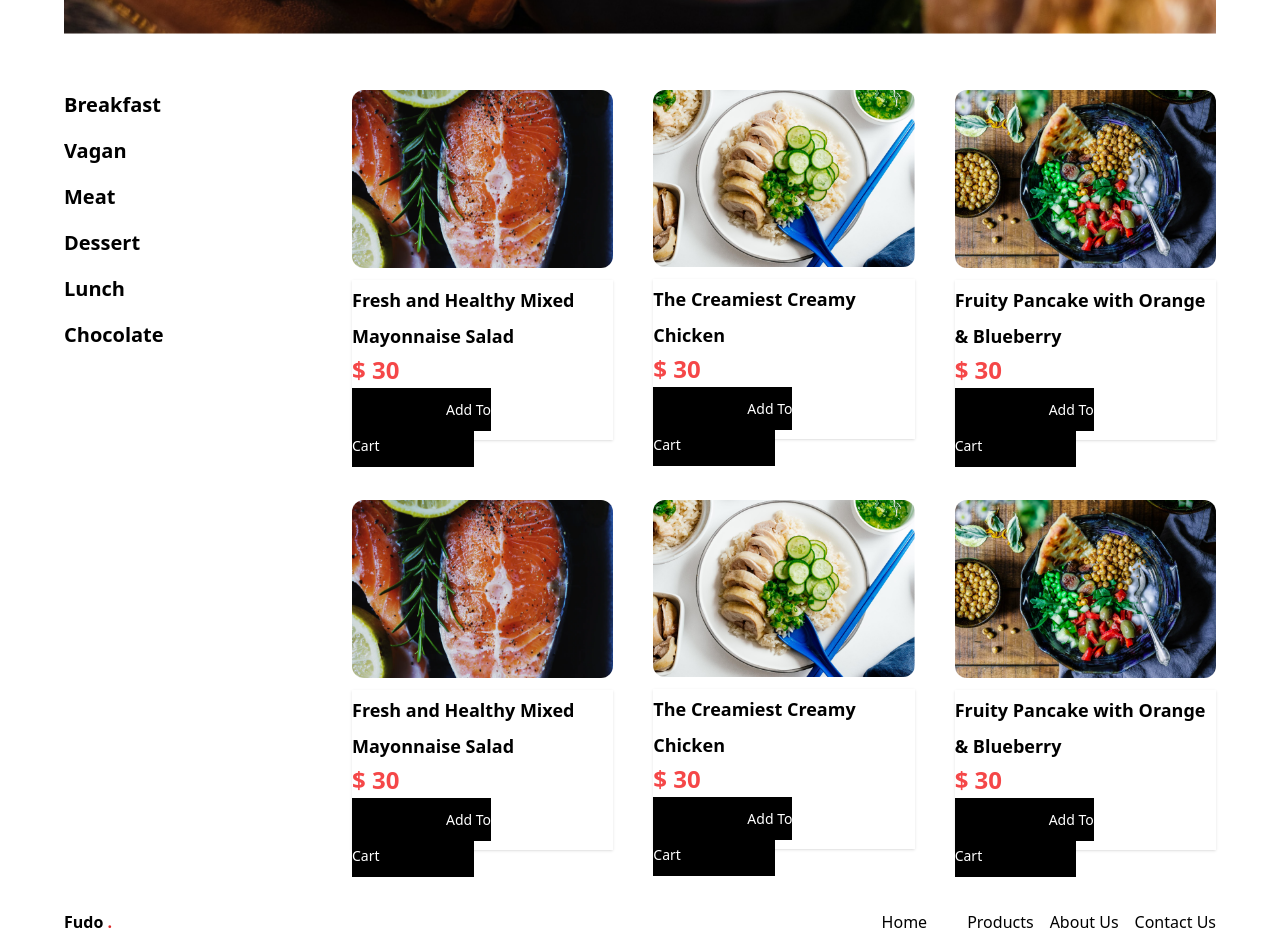
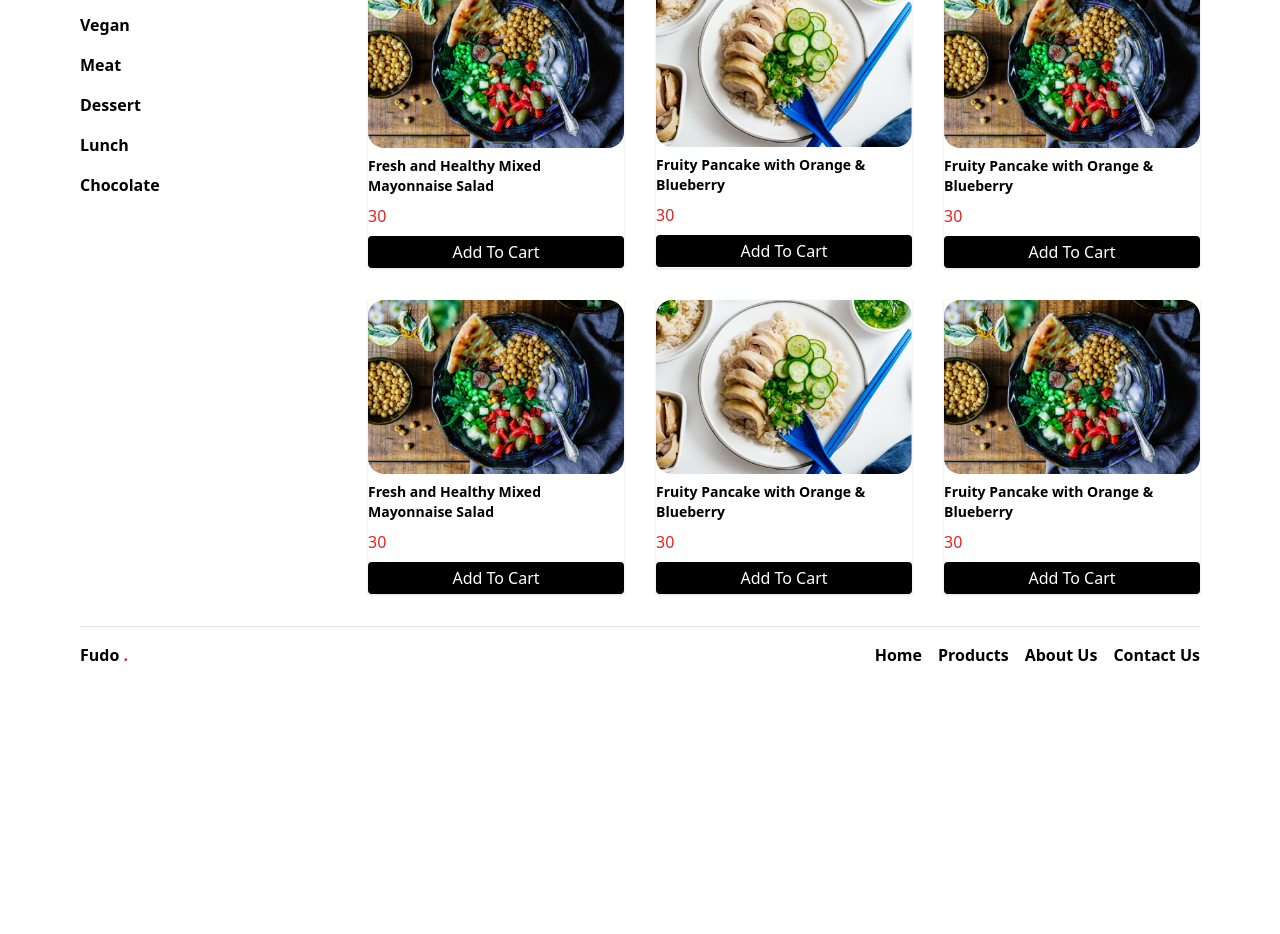
Before and after one commit to tranquyluong/lab4, a website built with Vite: page About Us.html in a window 1280 px wide. Shown: the part 558-1492 px from the top of the page. After the commit the page ends 1241 px from the top, so only its background shows below. Built offline with nearby package versions, Linux system fonts and the light colour scheme.

Commit message:
update code

```diff
--- a/About Us.html
+++ b/About Us.html
@@ -10,78 +10,99 @@
 </head>
 
 <body>
-    <header>
-        <div class="container mx-auto max-w-6xl py-4">
-            <div class="md:flex justify-between items-center">
-                <div>
-                    <h1 class="font-bold text-2xl ">Fudo<span class="text-red-600">.</span></h1>
-                </div>
-                <div class="md:text-lg font-semibold text-slate-700 pt-8 md:pt-12">
-                    <a href="index.html" class="mx-2 md:mx-6 hovr:text-red-500">Home</a>
-                    <a href="Products.html" class="md:mx-6 hover:text-red-500">Products</a>
-                    <a href="About Us.html" class=" mx-2 md:mx-6 hover:text-red-500">About Us</a>
-                    <a href="Contact Us.html" class=" md:mx-6 hover:text-red-500">Contact Us</a>
-                </div>
-                <div class="flex space-x-4">
-                    <a href="#icon" class="pt-3"><svg xmlns="http://www.w3.org/2000/svg " class="h-7 w-7" fill="none "
-                            viewBox="0 0 24 24 " stroke="currentColor " stroke-width="2 ">
-                            <path stroke-linecap="round" stroke-linejoin="round "
-                                d="M3 3h2l.4 2M7 13h10l4-8H5.4M7 13L5.4 5M7 13l-2.293 2.293c-.63.63-.184 1.707.707 1.707H17m0 0a2 2 0 100 4 2 2 0 000-4zm-8 2a2 2 0 11-4 0 2 2 0 014 0z " />
-                        </svg></a>
-                    <button class="border-2 border-red-600 rounded p-2">Sign In</button>
-                    <button class="bg-red-600 p-2 rounded text-white">Sign Up</button>
-                </div>
+    <div class="container mx-auto max-w-6xl p-4">
+        <div class="flex justify-between items-center">
+            <div>
+                <h1 class="font-bold text-2xl ">Fudo<span class="text-red-600">.</span></h1>
+            </div>
+            <div class="flex space-x-4 font-bold">
+                <a href="index.html">Home</a>
+                <a href="Products.html">Products</a>
+                <a href="About Us.html">About Us</a>
+                <a href="Contact Us.html">Contact Us</a>
+            </div>
+            <div class="flex space-x-4">
+                <a href="#icon" class="pt-3"><svg xmlns="http://www.w3.org/2000/svg " class="h-7 w-7" fill="none "
+                        viewBox="0 0 24 24 " stroke="currentColor " stroke-width="2 ">
+                        <path stroke-linecap="round" stroke-linejoin="round "
+                            d="M3 3h2l.4 2M7 13h10l4-8H5.4M7 13L5.4 5M7 13l-2.293 2.293c-.63.63-.184 1.707.707 1.707H17m0 0a2 2 0 100 4 2 2 0 000-4zm-8 2a2 2 0 11-4 0 2 2 0 014 0z " />
+                    </svg></a>
+                <button class="border-2 border-red-600 rounded p-2">Sign In</button>
+                <button class="bg-red-600 p-2 rounded">Sign Up</button>
             </div>
         </div>
-    </header>
-    <div class="banner mx-auto max-w-6xl my-8">
-        <img src="./img/Rectangle 1372.png" alt="" class="mt-4 max-w-6xl">
-    </div>
-    <section>
-        <div class="max-w-6xl mx-auto mt-10 ">
-            <div class="w-3/12 float-left">
-                <div class="py-4">
-                    <a href="" class="font-semibold text-[20px] mb-10">Breakfast</a>
+        <div>
+            <img src="./img/Rectangle 1372.png" alt="" class="mt-4">
+        </div>
+        <div class="grid grid-cols-4 gap-4 md:grid-cols-4 md:gap-8 mt-4">
+            <div class="space-y-4">
+                <h2 class="font-bold">Breakfast</h2>
+                <h2 class="font-bold">Vegan</h2>
+                <h2 class="font-bold">Meat</h2>
+                <h2 class="font-bold">Dessert</h2>
+                <h2 class="font-bold">Lunch</h2>
+                <h2 class="font-bold">Chocolate</h2>
+            </div>
+            <div class="grid grid-cols-3 gap-8 col-span-3" id="products">
+                <!-- <div class="shadow transition hover:shadow-xl group">
+                    <img src="./img/image 26 (3).png" alt="" class="rounded-2xl">
+                    <p class="pt-2 font-bold text-sm"><a href="">Fresh and Healthy Mixed Mayonnaise Salad</a></p>
+                    <p class="text-red-600 pt-2">$30</p>
+                    <button class="w-full bg-black text-white p-1 rounded mt-2 ">Add To Cart</button>
                 </div>
-                <div class="pb-4">
-                    <a href="" class="font-semibold text-[20px]">Vagan</a>
+                <div class="shadow transition hover:shadow-xl group">
+                    <img src="./img/image 26 (4).png" alt="" class="rounded-2xl">
+                    <p class="pt-2 font-bold text-sm"><a href="">Fresh and Healthy Mixed Mayonnaise Salad</a></p>
+                    <p class="text-red-600 pt-2">$30</p>
+                    <button class="w-full bg-black text-white p-1 rounded mt-2 ">Add To Cart</button>
                 </div>
-                <div class="pb-4">
-                    <a href="" class="font-semibold text-[20px]">Meat</a>
-                </div>
-                <div class="pb-4">
-                    <a href="" class="font-semibold text-[20px]">Dessert</a>
-                </div>
-                <div class="pb-4">
-                    <a href="" class="font-semibold text-[20px]">Lunch</a>
-                </div>
-                <div class="pb-4">
-                    <a href="" class="font-semibold text-[20px]">Chocolate</a>
-                </div>
-            </div>
-            <div class="w-9/12 float-left">
-                <div class="max-w-6xl mx-auto text-[24px] mt-4 grid grid-cols-3 gap-10 " id="products">
-                </div>
+                <div class="shadow transition hover:shadow-xl group">
+                    <img src="./img/image 26 (5).png" alt="" class="rounded-2xl">
+                    <p class="pt-2 font-bold text-sm"><a href="">Fresh and Healthy Mixed Mayonnaise Salad</a></p>
+                    <p class="text-red-600 pt-2">$30</p>
+                    <button class="w-full bg-black text-white p-1 rounded mt-2 ">Add To Cart</button>
+                </div> -->
             </div>
         </div>
-    </section>
-    <div class="clear-both"></div>
-    <footer>
-        <div class="max-w-6xl mx-auto mt-10 ">
-            <div class=" md:flex justify-between mt-4">
-                <div>
-                    <h1 class="font-bold">Fudo <span class="text-red-600">.</span></h1>
+        <div class="grid grid-cols-4 gap-4 md:grid-cols-4 md:gap-8 mt-4">
+
+
+            <div class="grid grid-cols-3 gap-8">
+                <!-- <div class="shadow transition hover:shadow-xl group" >
+                    <img src="./img/image 26 (3).png" alt="" class="rounded-2xl">
+                    <p class="pt-2 font-bold text-sm"><a href="">Fresh and Healthy Mixed Mayonnaise Salad</a></p>
+                    <p class="text-red-600 pt-2">$30</p>
+                    <button class="w-full bg-black text-white p-1 rounded mt-2 ">Add To Cart</button>
                 </div>
-                <div class="md:flex space-x-4">
-                    <a href="#1" class="mx-2 md:mx-6 hover:text-red-500">Home</a>
-                    <a href="#2" class="md:mx-6 hover:text-red-500">Products</a>
-                    <a href="#3" class=" mx-2 md:mx-6 hover:text-red-500">About Us</a>
-                    <a href="#4" class=" md:mx-6 hover:text-red-500">Contact Us</a>
+                <div class="shadow transition hover:shadow-xl group">
+                    <img src="./img/image 26 (4).png" alt="" class="rounded-2xl">
+                    <p class="pt-2 font-bold text-sm"><a href="">Fresh and Healthy Mixed Mayonnaise Salad</a></p>
+                    <p class="text-red-600 pt-2">$30</p>
+                    <button class="w-full bg-black text-white p-1 rounded mt-2 ">Add To Cart</button>
                 </div>
+                <div class="shadow transition hover:shadow-xl group">
+                    <img src="./img/image 26 (5).png" alt="" class="rounded-2xl">
+                    <p class="pt-2 font-bold text-sm"><a href="">Fresh and Healthy Mixed Mayonnaise Salad</a></p>
+                    <p class="text-red-600 pt-2">$30</p>
+                    <button class="w-full bg-black text-white p-1 rounded mt-2 ">Add To Cart</button>
+                </div> -->
+            </div>
+
+        </div>
+        <hr class="mt-4 ">
+        <div class=" flex justify-between mt-4">
+            <div>
+                <h1 class="font-bold">Fudo <span class="text-red-600">.</span></h1>
+            </div>
+            <div class="flex space-x-4 font-bold">
+                <a href="index.html">Home</a>
+                <a href="Products.html">Products</a>
+                <a href="About Us.html">About Us</a>
+                <a href="Contact Us.html">Contact Us</a>
             </div>
         </div>
-    </footer>
-    <script src="./javascript/data2.js"></script>
+    </div>
 </body>
 
 </html>
+<script src="./javascript/data2.js"></script>
--- a/javascript/data2.js
+++ b/javascript/data2.js
@@ -2,13 +2,13 @@ const productList = [
   {
     id: 1,
     name: "Fresh and Healthy Mixed Mayonnaise Salad",
-    img: "img/image 26 (1).png",
+    img: "./img/image 26 (3).png",
     time: 30,
     type: "Add To Cart",
   },
   {
     id: 2,
-    name: "The Creamiest Creamy Chicken",
+    name: "Fruity Pancake with Orange & Blueberry",
     img: "img/image 26 (2).png",
     time: 30,
     type: "Add To Cart",
@@ -23,13 +23,13 @@ const productList = [
   {
     id: 4,
     name: "Fresh and Healthy Mixed Mayonnaise Salad",
-    img: "img/image 26 (1).png",
+    img: "./img/image 26 (3).png",
     time: 30,
     type: "Add To Cart",
   },
   {
     id: 5,
-    name: "The Creamiest Creamy Chicken",
+    name: "Fruity Pancake with Orange & Blueberry",
     img: "img/image 26 (2).png",
     time: 30,
     type: "Add To Cart",
@@ -41,6 +41,7 @@ const productList = [
     time: 30,
     type: "Add To Cart",
   },
+
 ];
 
 function showProducts(products) {
@@ -50,26 +51,12 @@ function showProducts(products) {
   for (let i = 0; i < products.length; i++) {
     const product = products[i];
     result += `
-        <div>
-        <div class="product-img" >
-            <a href="./detail.html?id=${product.id}">
-                <img class="rounded-xl" src="${product.img}" alt="" />
-            </a>
-        </div>
-        <div class="product-content inline-block mt-3 w-full
-        column shadow transition ease-in-out duration-300 hover:shadow-xl h-40">
-            <h3><a class="text-[18px] font-semibold mt-10 " href="./detail.html?id=${product.id}">${product.name}</a></h3>
-               <div>
-               <span class="font-bold text-[#F54748] inline-block" >$ ${product.time}</span>
-               </div>
-               <div class=""><a class="text-white bg-black w-full px-[94px] text-[14px] py-3 rounleading-[50px]ded-md  " href="./detail.html?id=${product.id}">
-               ${product.type}
-               </a>
-               </div>
-
-
-        </div>
-    </div>
+       <div class="shadow transition hover:shadow-xl group">
+            <a href=""><img src="${product.img}" alt="" class="rounded-2xl"></a>
+                <p class="pt-2 font-bold text-sm"><a href="">${product.name}</a></p>
+                <p class="text-red-600 pt-2">${product.time}</p>
+                <button class="w-full bg-black text-white p-1 rounded mt-2 ">${product.type}</button>
+            </div>
         `;
   }
   return result;
```
